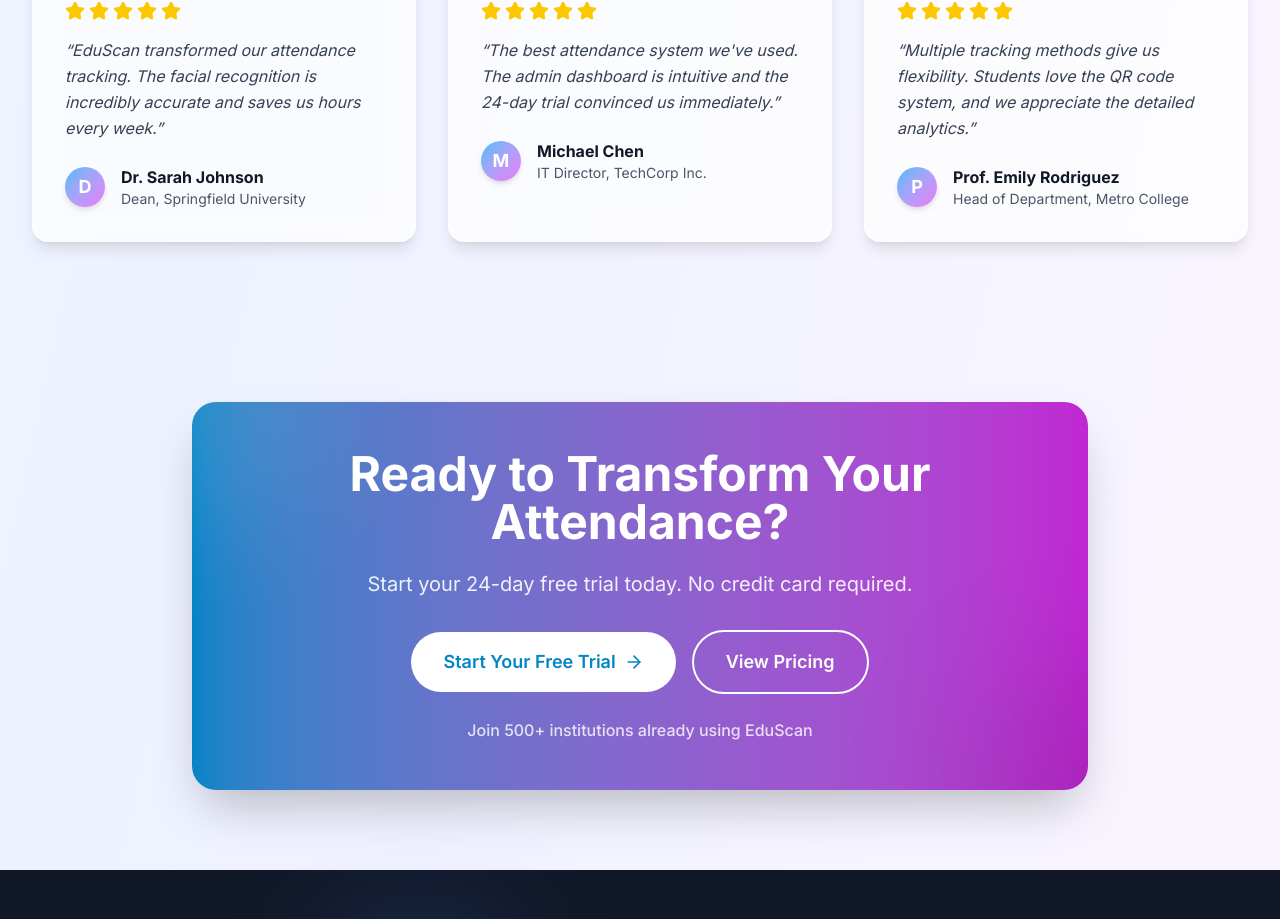
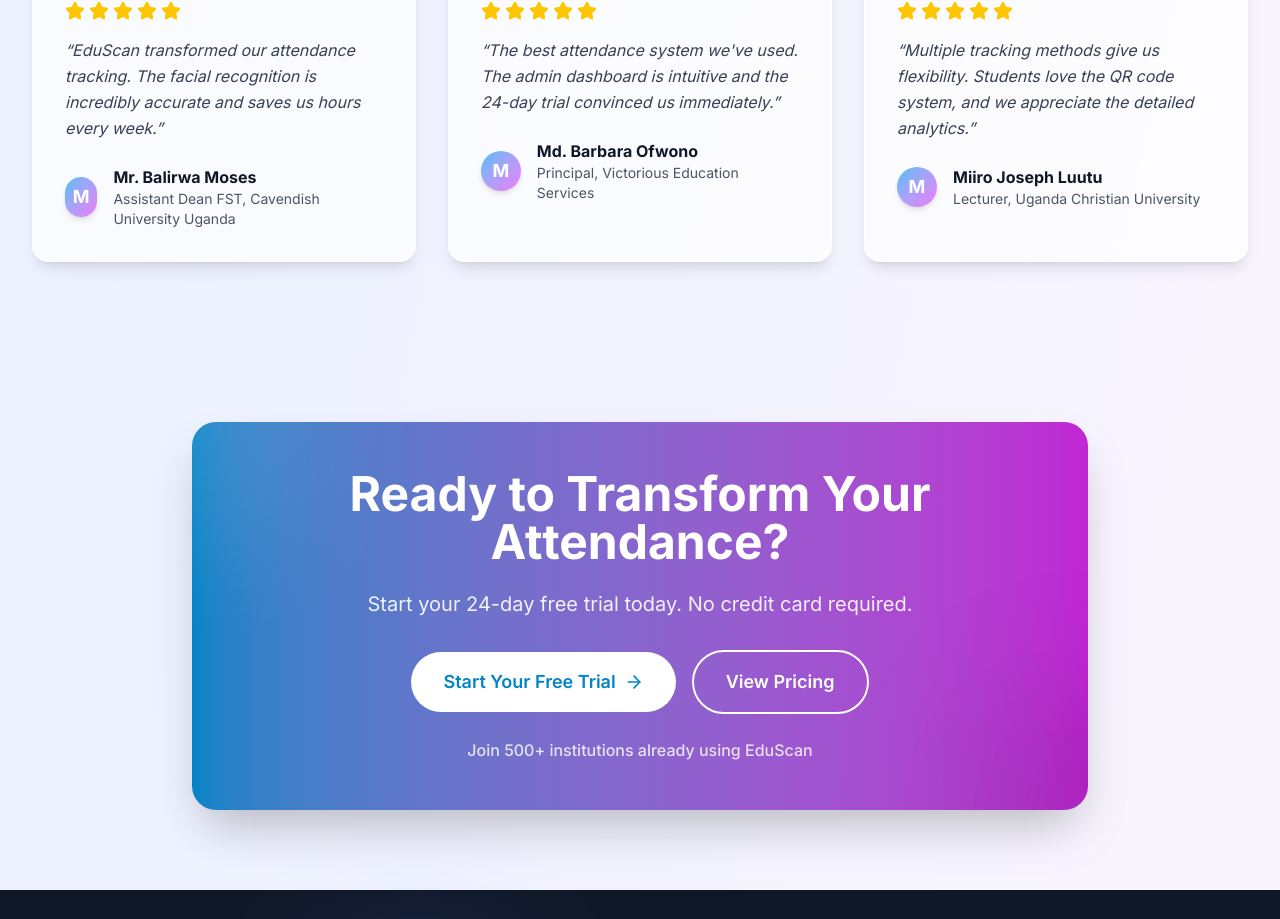
Before and after one commit to balirwaalvin/EduScan-Intelligence, a Next.js app: page / in a window 1280 px wide. Shown: the part 4580-5499 px from the top of the page. Built offline with nearby package versions, Linux system fonts and the light colour scheme.

Commit message:
Update testimonials with real people and institutions

```diff
--- a/src/app/page.tsx
+++ b/src/app/page.tsx
@@ -1289,22 +1289,22 @@ export default function LandingPage() {
           <div className="grid grid-cols-1 md:grid-cols-3 gap-8">
             {[
               {
-                name: "Dr. Sarah Johnson",
-                role: "Dean, Springfield University",
+                name: "Mr. Balirwa Moses",
+                role: "Assistant Dean FST, Cavendish University Uganda",
                 content:
                   "EduScan transformed our attendance tracking. The facial recognition is incredibly accurate and saves us hours every week.",
                 rating: 5,
               },
               {
-                name: "Michael Chen",
-                role: "IT Director, TechCorp Inc.",
+                name: "Md. Barbara Ofwono",
+                role: "Principal, Victorious Education Services",
                 content:
                   "The best attendance system we've used. The admin dashboard is intuitive and the 24-day trial convinced us immediately.",
                 rating: 5,
               },
               {
-                name: "Prof. Emily Rodriguez",
-                role: "Head of Department, Metro College",
+                name: "Miiro Joseph Luutu",
+                role: "Lecturer, Uganda Christian University",
                 content:
                   "Multiple tracking methods give us flexibility. Students love the QR code system, and we appreciate the detailed analytics.",
                 rating: 5,
```
